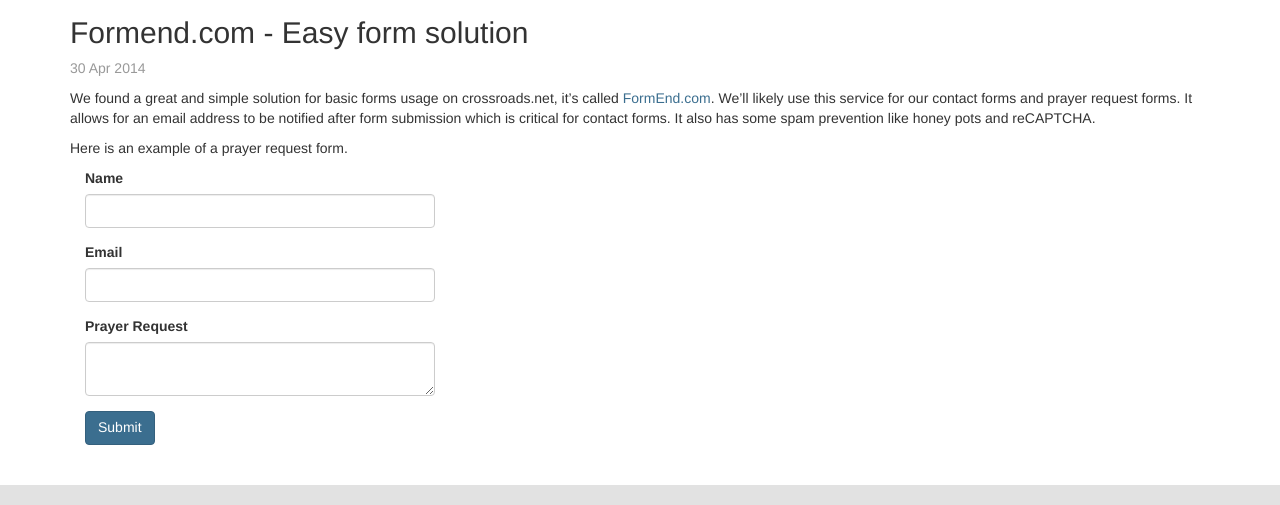
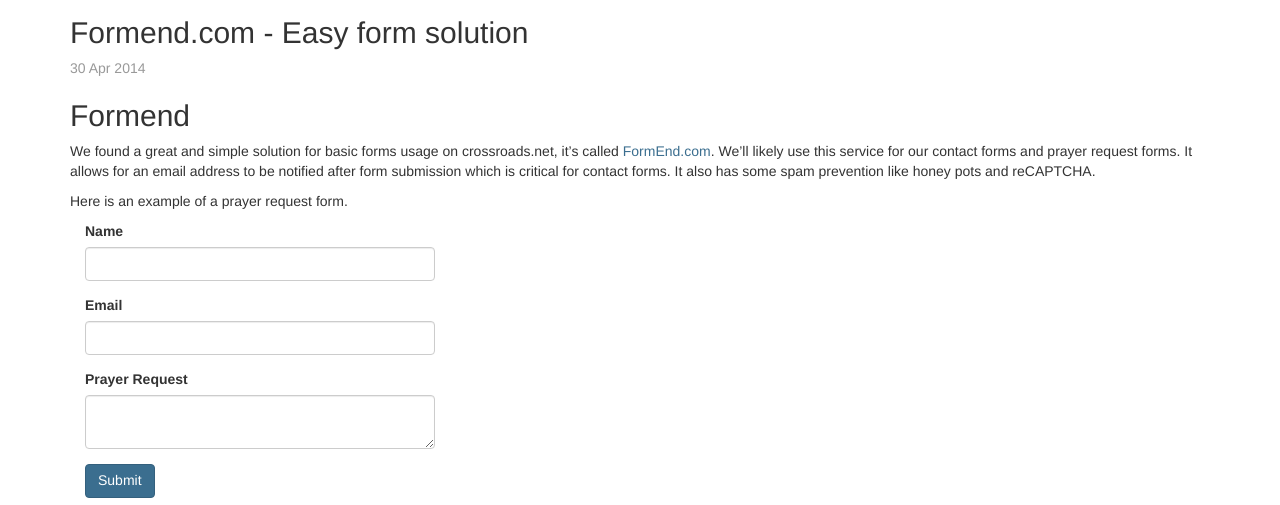
Before and after one commit to crdschurch/crdschurch.github.io, a Jekyll site: the page built from _posts/2014-04-30-formend.md, in a window 1280 px wide, cut to the strip 104-609 px from the top of the page. Built offline with Jekyll 4.4.1, drawn with Linux system fonts in a browser that asks for light colours; nearby versions of some CDN libraries; Markdown is read by kramdown in place of the engine named in the settings.

Commit message:
Updated 2014-04-30-formend.md

```diff
--- a/_posts/2014-04-30-formend.md
+++ b/_posts/2014-04-30-formend.md
@@ -1,9 +1,13 @@
 ---
 layout: post
 published: true
-title: Formend.com - Easy form solution
-categories: Discourse
+title: "Formend.com - Easy form solution"
+categories:
+  - milacron
+  - Discourse
 ---
+
+## Formend
 
 We found a great and simple solution for basic forms usage on crossroads.net, it's called [FormEnd.com](https://formend.com/). We'll likely use this service for our contact forms and prayer request forms. It allows for an email address to be notified after form submission which is critical for contact forms. It also has some spam prevention like honey pots and reCAPTCHA.
 
```
